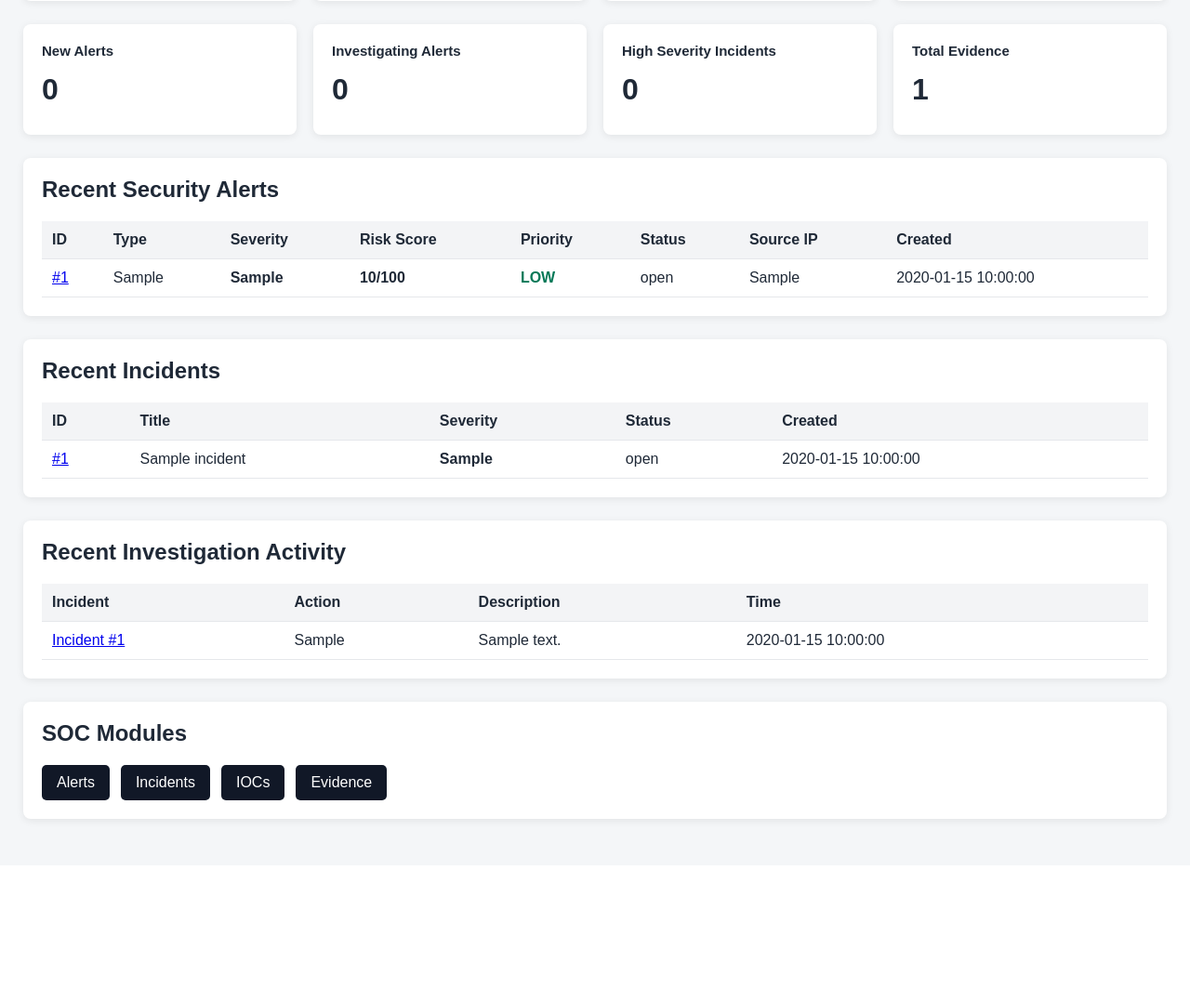
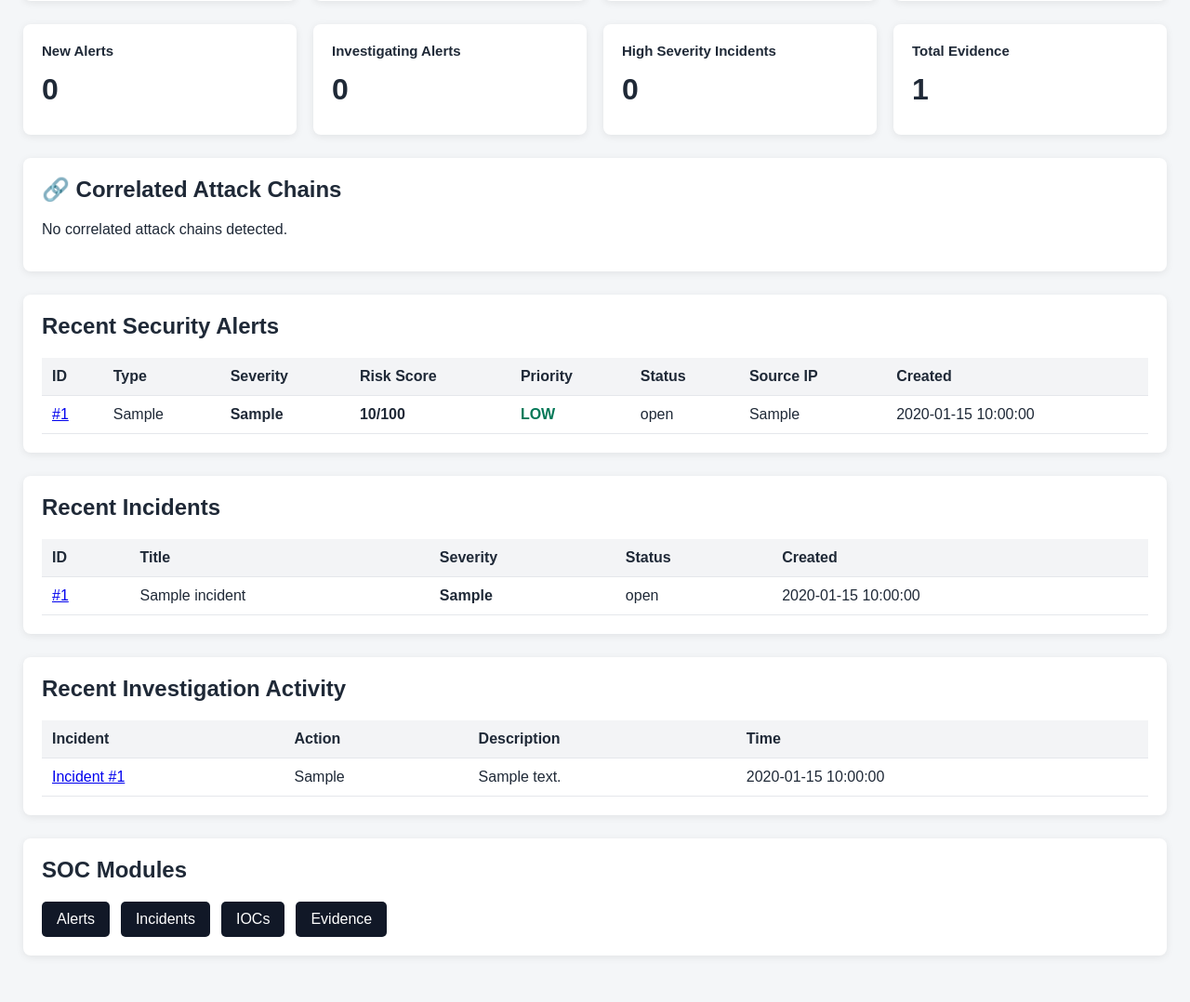
Before and after one commit to AK40476/CyberDefender-SOC-Suite, a Flask app: page / in a window 1280 px wide. Shown: the part 304-1382 px from the top of the page at 93% size. Before the commit the page ends 1193 px from the top, so only its background shows below. Run offline with Flask 3, Linux system fonts and the light colour scheme; a user stored in the database is signed in; tables that the repository leaves empty hold one stand-in row (values such as "Sample post").

Commit message:
feat: add correlated attack chains to SOC dashboard

```diff
--- a/app/routes/dashboard.py
+++ b/app/routes/dashboard.py
@@ -3,6 +3,7 @@ from flask_login import login_required, current_user
 
 from app import db
 from app.models import Alert, Incident, IOC, Evidence, InvestigationTimeline
+from app.services.attack_chain_service import get_correlated_attack_chains
 from app.utils.decorators import role_required
 
 
@@ -66,6 +67,8 @@ def index():
         db.select(db.func.count(Evidence.id))
     ) or 0
 
+    correlated_attack_chains = get_correlated_attack_chains()
+
     return render_template(
         "dashboard.html",
         user=current_user,
@@ -84,7 +87,9 @@ def index():
 
         recent_alerts=alerts[:5],
         recent_incidents=incidents[:5],
-        recent_timeline=recent_timeline
+        recent_timeline=recent_timeline,
+
+        correlated_attack_chains=correlated_attack_chains
     )
 
 
--- /dev/null
+++ b/app/services/attack_chain_service.py
@@ -0,0 +1,52 @@
+from collections import OrderedDict
+
+from app import db
+from app.models import Alert
+from app.services.correlation_engine import correlate_alert
+
+
+def get_correlated_attack_chains(limit=10):
+    """
+    Build a dashboard-friendly view of correlated attack chains.
+
+    Each attack chain is grouped by:
+        - attack chain name
+        - source IP
+
+    Returns a list of dictionaries containing the chain,
+    source IP, related alerts, alert count, and highest risk.
+    """
+
+    alerts = db.session.scalars(
+        db.select(Alert)
+        .where(Alert.source_ip.is_not(None))
+        .order_by(Alert.created_at.desc())
+    ).all()
+
+    chains = OrderedDict()
+
+    for alert in alerts:
+
+        correlation = correlate_alert(alert)
+
+        if not correlation["correlated"]:
+            continue
+
+        attack_chain = correlation["attack_chain"]
+        source_ip = alert.source_ip
+
+        key = (attack_chain, source_ip)
+
+        if key not in chains:
+            chains[key] = {
+                "attack_chain": attack_chain,
+                "source_ip": source_ip,
+                "alerts": correlation["alerts"],
+                "alert_count": correlation["alert_count"],
+                "highest_risk": max(
+                    related_alert.risk_score
+                    for related_alert in correlation["alerts"]
+                )
+            }
+
+    return list(chains.values())[:limit]
--- a/app/templates/dashboard.html
+++ b/app/templates/dashboard.html
@@ -254,6 +329,119 @@
 
         </div>
 
+        <!-- CORRELATED ATTACK CHAINS -->
+
+        <div class="section">
+
+            <h2>🔗 Correlated Attack Chains</h2>
+
+            {% if correlated_attack_chains %}
+
+                {% for chain in correlated_attack_chains %}
+
+                <div class="card attack-chain">
+
+                    <h3>Correlated Attack Detected</h3>
+
+                    <div class="chain-name">
+                        {{ chain.attack_chain }}
+                    </div>
+
+                    <div class="chain-meta">
+
+                        <div class="chain-meta-item">
+
+                            <div class="chain-label">
+                                Source IP
+                            </div>
+
+                            <div class="chain-value">
+                                {{ chain.source_ip }}
+                            </div>
+
+                        </div>
+
+                        <div class="chain-meta-item">
+
+                            <div class="chain-label">
+                                Related Alerts
+                            </div>
+
+                            <div class="chain-value">
+                                {{ chain.alert_count }}
+                            </div>
+
+                        </div>
+
+                        <div class="chain-meta-item">
+
+                            <div class="chain-label">
+                                Highest Risk
+                            </div>
+
+                            <div class="chain-value">
+                                {{ chain.highest_risk }}/100
+                            </div>
+
+                        </div>
+
+                    </div>
+
+                    <div class="chain-alerts">
+
+                        <strong>Attack Sequence</strong>
+
+                        {% for related_alert in chain.alerts %}
+
+                        <div class="chain-alert">
+
+                            <a href="{{ url_for(
+                                'alerts.alert_detail',
+                                alert_id=related_alert.id
+                            ) }}">
+                                Alert #{{ related_alert.id }}
+                            </a>
+
+                            —
+                            {{ related_alert.detection_rule }}
+
+                            |
+                            Risk:
+                            {{ related_alert.risk_score }}/100
+
+                            |
+                            Severity:
+                            {{ related_alert.severity.upper() }}
+
+                        </div>
+
+                        {% endfor %}
+
+                    </div>
+
+                    <a
+                        class="investigate-button"
+                        href="{{ url_for(
+                            'alerts.alert_detail',
+                            alert_id=chain.alerts[0].id
+                        ) }}"
+                    >
+                        Investigate Attack
+                    </a>
+
+                </div>
+
+                {% endfor %}
+
+            {% else %}
+
+                <p>
+                    No correlated attack chains detected.
+                </p>
+
+            {% endif %}
+
+        </div>
 
         <!-- RECENT ALERTS -->
 
```
Also changed, not shown: other parts of app/templates/dashboard.html (+75 -0 lines).
